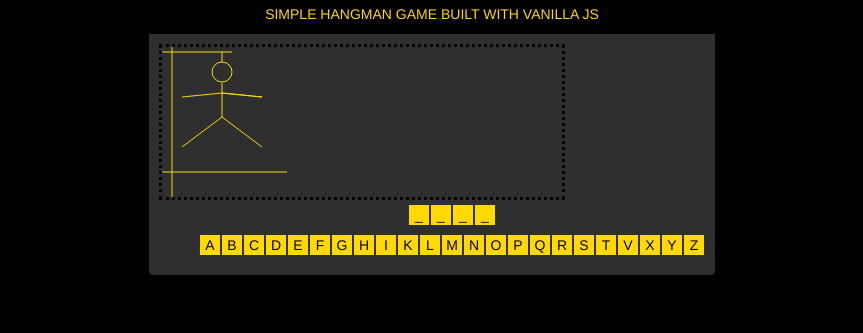
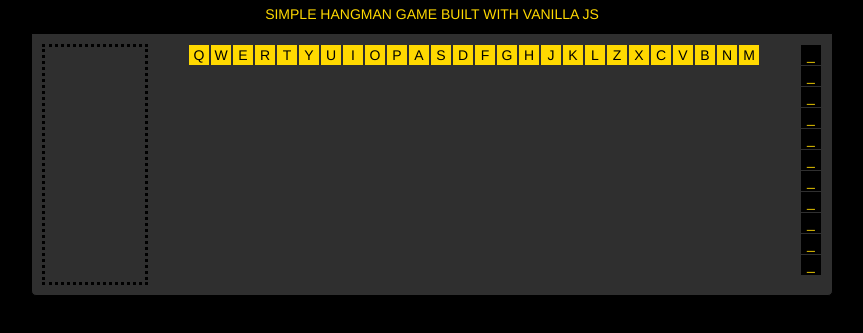
Before and after one commit to r4v-su/hangman, a plain HTML site: page index.html in a window 1280 px wide. Shown: the part 49-382 px from the top of the page, without its empty margins (208-1071 px from the left). Drawn offline with nearby package versions, Linux system fonts and the light colour scheme.

Commit message:
working game logic

```diff
--- a/script.js
+++ b/script.js
@@ -1,17 +1,16 @@
 class HangmanCanvas {
 	constructor() {
 		this.canvasConfig = {
-			width: "400px",
-			height: "400px",
+			width: '100%',
 			bgCol: "none",
-            drawCol: 'rgb(255, 217, 0)',
+			drawCol: "rgb(255, 217, 0)",
 			border: "dotted",
-            borderCol: 'black'
+			borderCol: "black",
 		};
 		this.canvasElement = this.createCanvas();
 		this.ctx = this.canvasElement.getContext("2d");
-		this.head = this.drawManHead;
-		this.drawStickman =(arg) =>{
+	}
+	drawStickman = (arg) => {
 		switch (arg) {
 			case 1:
 				this.draw(0, 125, 125, 125);
@@ -38,12 +37,9 @@ class HangmanCanvas {
 				this.draw(60, 46, 20, 50);
 				break;
 			case 9:
-					this.draw(60, 46, 100, 50);
+				this.draw(60, 70, 100, 100);
 				break;
 			case 10:
-					this.draw(60, 70, 100, 100);
-					break;
-				case 11:
 				this.draw(60, 70, 20, 100);
 				break;
 
@@ -51,13 +47,13 @@ class HangmanCanvas {
 				break;
 		}
 	};
-	}
+
 	createCanvas = function () {
 		const canvas = document.createElement("canvas");
 		canvas.setAttribute("width", this.canvasConfig.width);
 		canvas.style.backgroundColor = this.canvasConfig.bgCol;
-		canvas.style.border = this.canvasConfig.border,
-        canvas.style.borderColor = this.canvasConfig.borderCol,
+		(canvas.style.border = this.canvasConfig.border),
+			(canvas.style.borderColor = this.canvasConfig.borderCol),
 			console.log(this);
 		return canvas;
 	};
@@ -73,7 +69,12 @@ class HangmanCanvas {
 	//drawing clearing  canvas
 	clearCanvas = function () {
 		this.ctx.fillStyle = this.canvasConfig.bgCol;
-		this.ctx.fillRect(0, 0, this.canvasElement.width, this.canvasElement.height);
+		this.ctx.fillRect(
+			0,
+			0,
+			this.canvasElement.width,
+			this.canvasElement.height
+		);
 	};
 	draw = function (fromX, fromY, toX, toY) {
 		this.ctx.strokeStyle = this.canvasConfig.drawCol;
@@ -88,81 +89,201 @@ class HangmanCanvas {
 		this.ctx.stroke();
 	};
 }
-class PasswordPanel {
+class KeyboardPanel {
 	constructor() {
 		this.panel = this.makePanel();
-
+		this.keyboard = this.makeKeyboard();
+		this.keys = this.makeKeys();
 	}
 
-	makePanel = function() {
-		const panel = document.createElement('div');
-		panel.classList.add('panel-container');
-		panel.appendChild(this.makePassword('abcd'))
-		panel.appendChild(this.makeKeyboard())
+	makePanel = () => {
+		const panel = document.createElement("div");
+		panel.classList.add("panel-container");
+		return panel;
+	};
 
-		return panel
+	makeKeyboard = () => {
+		const div = document.createElement("ul");
+		div.classList.add("keyboard");
+		return div;
+	};
+
+	appendPanel = (div) => {
+		div.appendChild(this.panel);
+	};
+
+	makeKeys = () => {
+		const keys = [];
+		const root = "QWERTYUIOPASDFGHJKLZXCVBNM";
+		const alphabet = [...root];
+		alphabet.forEach((element) => {
+			let key = document.createElement("li");
+			key.setAttribute("data-set", element.toUpperCase());
+			key.innerText = element;
+			keys.push(key);
+		});
+		return keys;
+	};
+
+	hidePanel = () => {
+		this.panel.style.display = "none";
+	};
+
+	showPanel = () => {
+		this.panel.style.display = "block";
+	};
 }
-	makePassword = function(password) {
-		const div = document.createElement('ul');
-		div.classList.add('password');
-		const root = password;
-		const alphabet = [...root];
-			 alphabet.forEach(element => {
-				let key = document.createElement('li');
-				key.dataSet = element;
-				key.innerText = '_'
-				div.appendChild(key);
-			 });
-			 return div
+class PasswordPanel {
+	constructor(password) {
+		this.panel = this.makePanel();
+		this.password = [...password.toUpperCase()];
+		this.keyboard = this.makePassBoard();
+		this.keys = this.makeKeys()
 	}
 
-	makeKeyboard = function () {
-				const div = document.createElement('ul');
-				div.classList.add('keyboard');
-				const root = 'ABCDEFGHIKLMNOPQRSTVXYZ'
-				const alphabet = [...root];
-					 alphabet.forEach(element => {
-						let key = document.createElement('li');
-						key.innerText = element;
-						div.appendChild(key);
-					 });
-					 return div
+	makePanel = () => {
+		const panel = document.createElement("div");
+		panel.classList.add("panel-container");
+		return panel;
+	}
+	makePassBoard = () => {
+		const div = document.createElement("ul");
+		div.classList.add("password");
+		return div;
+	};
+
+	appendPanel = (div) => {
+		div.appendChild(this.panel);
 	}
 
-	appendPanel = function(div) {
-		div.appendChild(this.panel)
-	}
 	hidePanel = () => {
-		this.panel.style.display = 'none'
-	}
+		this.panel.style.display = "none";
+	};
+
 	showPanel = () => {
-		this.panel.style.display = 'block'
-	}
-}
-class HangmanGame {
-	constructor(div) {
-		this.hangman = new HangmanCanvas();
-        this.passwordPanel = new PasswordPanel();
+		this.panel.style.display = "block";
+	};
 
-		this.mylog();
-
-		this.hangman.appendCanvas(div);
-		this.passwordPanel.appendPanel(div);
-	}
-
-	mylog = function () {
-        for(let i = 0; i <= 11; i++) {
-            this.hangman.drawStickman(i)
-        }
+	makeKeys = () => {
+		const keys = [];
+		const alphabet = this.password;
+		alphabet.forEach((element) => {
+			console.log(element)
+			let key = document.createElement("li");
+			key.setAttribute("data-set", element.toUpperCase());
+			key.innerText = '_';
+			keys.push(key);
+		});
+		return keys;
 	};
 
 
 }
 
+class HangmanGame {
+	constructor(div) {
+		this.game = {
+			actualGuess: '',
+			password: 'onomatopeja',
+			lives: 0,
+		}
+
+		this.hangman = new HangmanCanvas();
+		this.keyboardPanel = new KeyboardPanel();
+		this.passwordPanel = new PasswordPanel(this.game.password);
+
+		this.hangman.appendCanvas(div);
+		this.keyboardPanel.appendPanel(div);
+		this.keyboardPanel.panel.appendChild(this.keyboardPanel.keyboard);
+		this.passwordPanel.appendPanel(div)
+		this.passwordPanel.panel.appendChild(this.passwordPanel.keyboard);
+
+		this.addkeys(this.passwordPanel.keys, this.passwordPanel.keyboard);
+		this.addkeys(this.keyboardPanel.keys, this.keyboardPanel.keyboard);
+
+		this.bindEventListeners(this.keyboardPanel.keys);
+
+
+
+		this.mylog();
+		//this.checkIf();
+	}
+
+	bindEventListeners = function (keys) {
+		keys.forEach((key) => {
+		key.addEventListener('click', (e) => {
+			if(e.target.classList.contains('used')){
+				return
+			} else {
+				e.target.classList.add('used')
+				let clicked = e.target
+				this.game.actualGuess = clicked.innerText;
+				this.checkIf();
+
+				return clicked;
+			}
+		})
+		});
+	};
+
+	addkeys = function (keys, keyboard) {
+		keys.forEach((key) => {
+			keyboard.appendChild(key);
+		});
+	};
+
+	checkIf = function() {
+		console.log(this.game)
+		if(this.game.password.includes(this.game.actualGuess)){
+			console.log('true')
+
+			this.passwordPanel.keys.forEach((key) => {
+				if(key.dataset.set == this.game.actualGuess){
+					key.innerText = key.dataset.set
+				}
+			} )
+
+
+		}
+			else
+			{
+				console.log('false');
+				if(this.game.lives >= -9) {
+					this.game.lives = (this.game.lives -1);
+					this.hangman.drawStickman(this.game.lives*(-1))
+				}
+				else {
+					window.alert('koniec gry')
+					this.game = {
+						actualGuess: '',
+						password: '',
+						lives: 0,
+					}
+				this.hangman.clearCanvas();
+				}
+
+		}
+
+	}
+
+	mylog = function () {
+		this.game.password = this.game.password.toUpperCase();
+		console.log(this);
+
+
+		for (let i = 0; i <= 11; i++) {
+			//this.hangman.drawStickman(i);
+		}
+	};
+}
+
+
+
 class App {
 	constructor() {
-		this.appDiv = document.getElementById('app-container');
+		this.appDiv = document.getElementById("app-container");
 		this.game = new HangmanGame(this.appDiv);
 	}
 }
+
 new App();
--- a/style.css
+++ b/style.css
@@ -17,7 +17,7 @@ header{
 
 .app-container {
     background-color: rgba(255, 255, 255, 0.186);
-    display: block;
+    display: flex;
     padding: 10px 10px 10px 10px;
     border: 1px solid black;
     border-radius: 0px 0px 5px 5px;
@@ -30,44 +30,14 @@ main {
 
 }
 
-li {
-    display: block;
-    color: red;
-}
-
 .keyboard  {
     display: flex;
-    justify-content: space-between;
+    flex-wrap: wrap;
+    flex-direction: row;
 }
 
 .keyboard > li {
-    margin-left: 1px;
-    margin-right: 1px;
-    display: block;
-    height: auto;
-    text-align: center;
-    min-width: 20px;
-    background-color:rgb(255, 217, 0);
-    color:rgb(0, 0, 0);
-
-}
-
-.keyboard > li:hover{
-    background-color:rgb(0, 0, 0);
-    color:rgb(255, 217, 0);
-}
-
-.keyboard > li:active {
-    background-color:rgb(0, 0, 0);
-    color:rgb(255, 217, 0);
-}
-
-.password {
-    display: flex;
-}
-.password > li {
-    margin-left: 1px;
-    margin-right: 1px;
+    margin: 1px 1px 1px 1px;
     display: block;
     height: auto;
     text-align: center;
@@ -75,8 +45,34 @@ li {
     background-color:rgb(255, 217, 0);
     color:rgb(0, 0, 0);
 }
-.panel-container {
+
+.keyboard > li:hover{
+    background-color:rgb(0, 0, 0);
+    color:rgb(255, 217, 0);
+}
+.used {
+    background-color:rgb(0, 0, 0);
+    color:rgb(255, 217, 0);
+    opacity: 0.2;
+};
+
+.password  {
     display: flex;
-    flex-direction: column;
-    align-items: center;
+    flex-wrap: wrap;
+    flex-direction: row;
 }
+
+.password > li {
+    margin: 1px 1px 1px 1px;
+    display: block;
+    height: auto;
+    text-align: center;
+    min-width: 20px;
+    background-color:rgb(255, 217, 0);
+    color:rgb(0, 0, 0);
+}
+
+.password > li{
+    background-color:rgb(0, 0, 0);
+    color:rgb(255, 217, 0);
+}
```
Lines whose indentation alone changed are shown as unchanged.
